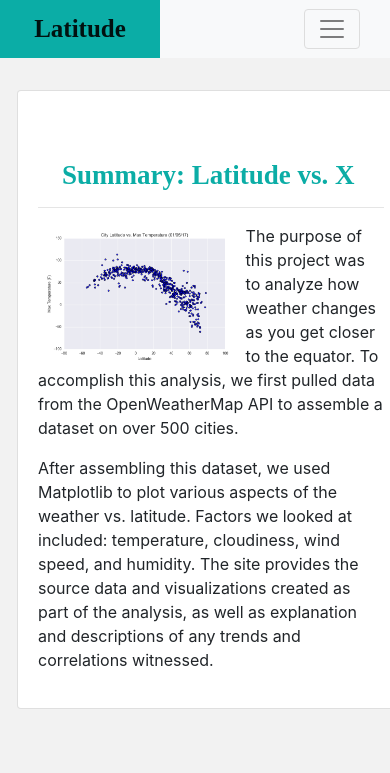
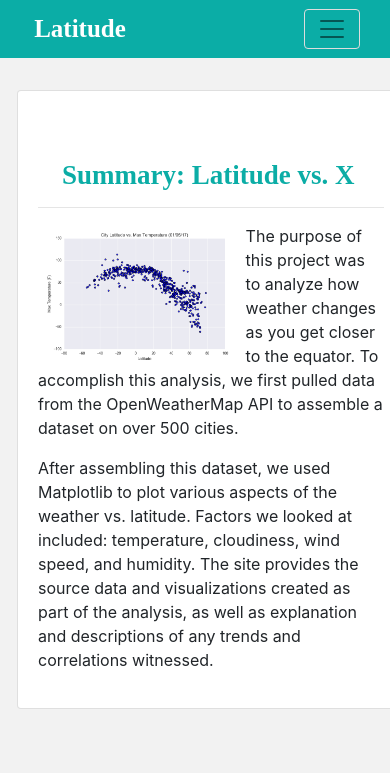
Before and after one commit to JoyceHsieh/web_design_challenge, a plain HTML site: page index.html in a window 390 px wide. Shown: the top 773 px of the page. Drawn offline with nearby package versions, Linux system fonts and the light colour scheme.

Commit message:
some message

```diff
--- a/style.css
+++ b/style.css
@@ -1,5 +1,5 @@
 .narvar-text {
-    background-color: white;
+    background-color: white !important;
     padding: 0rem;
     padding-left: 4rem;
   }
@@ -13,7 +13,7 @@
   .heading_text {
     font-family: serif;
     padding: 1rem;
-    color: #ffffff;
+    color: #ffffff !important;
     height: 100%;
     width: 10rem;
     font-weight: bold;
@@ -68,7 +68,7 @@
 
 @media (max-width: 990px) {
 .navbar-expand-lg {
-    background-color: #0bada6;
+  background-color: #0bada6 !important;
 }
 .navbar {
     max-height: none;
```
